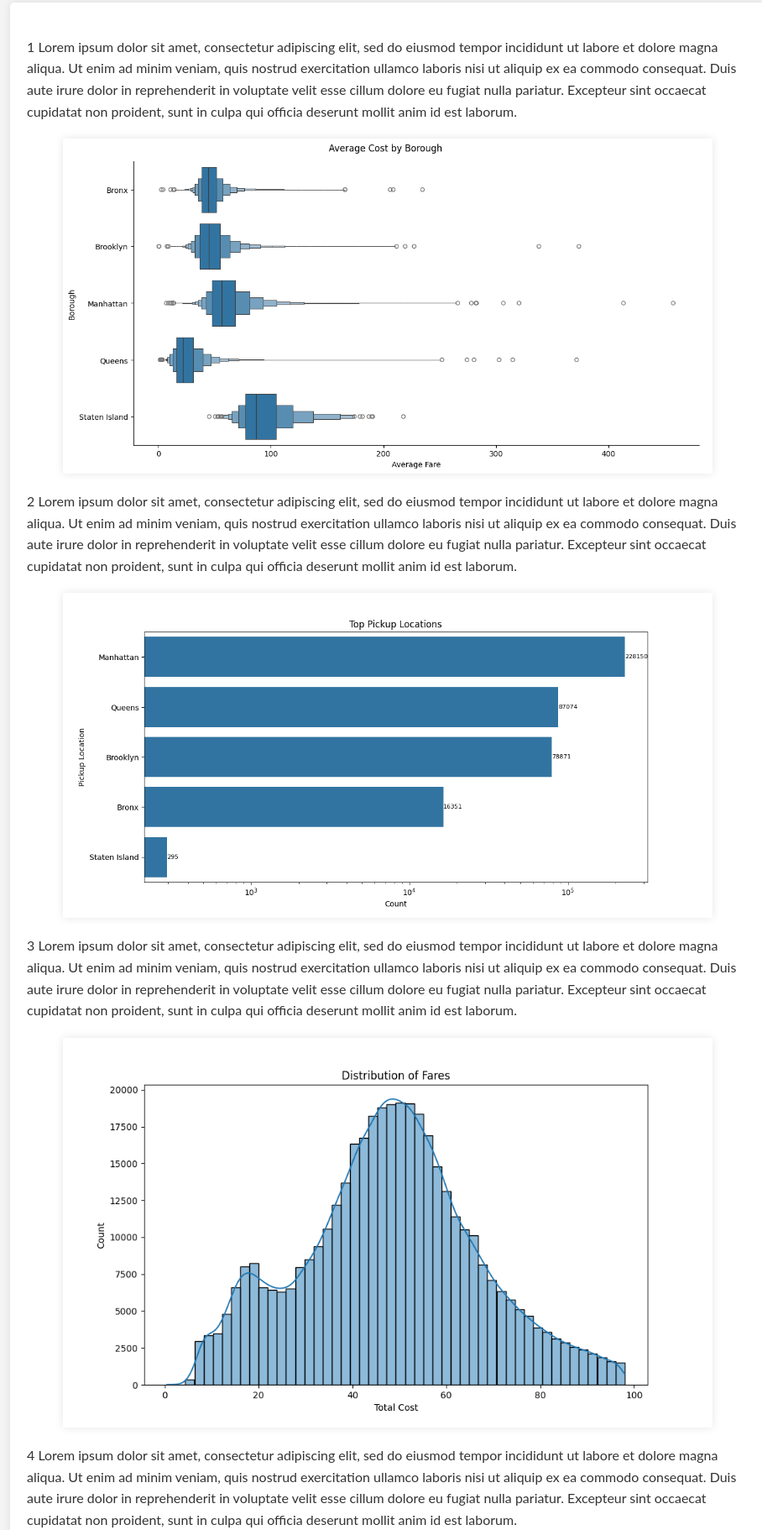
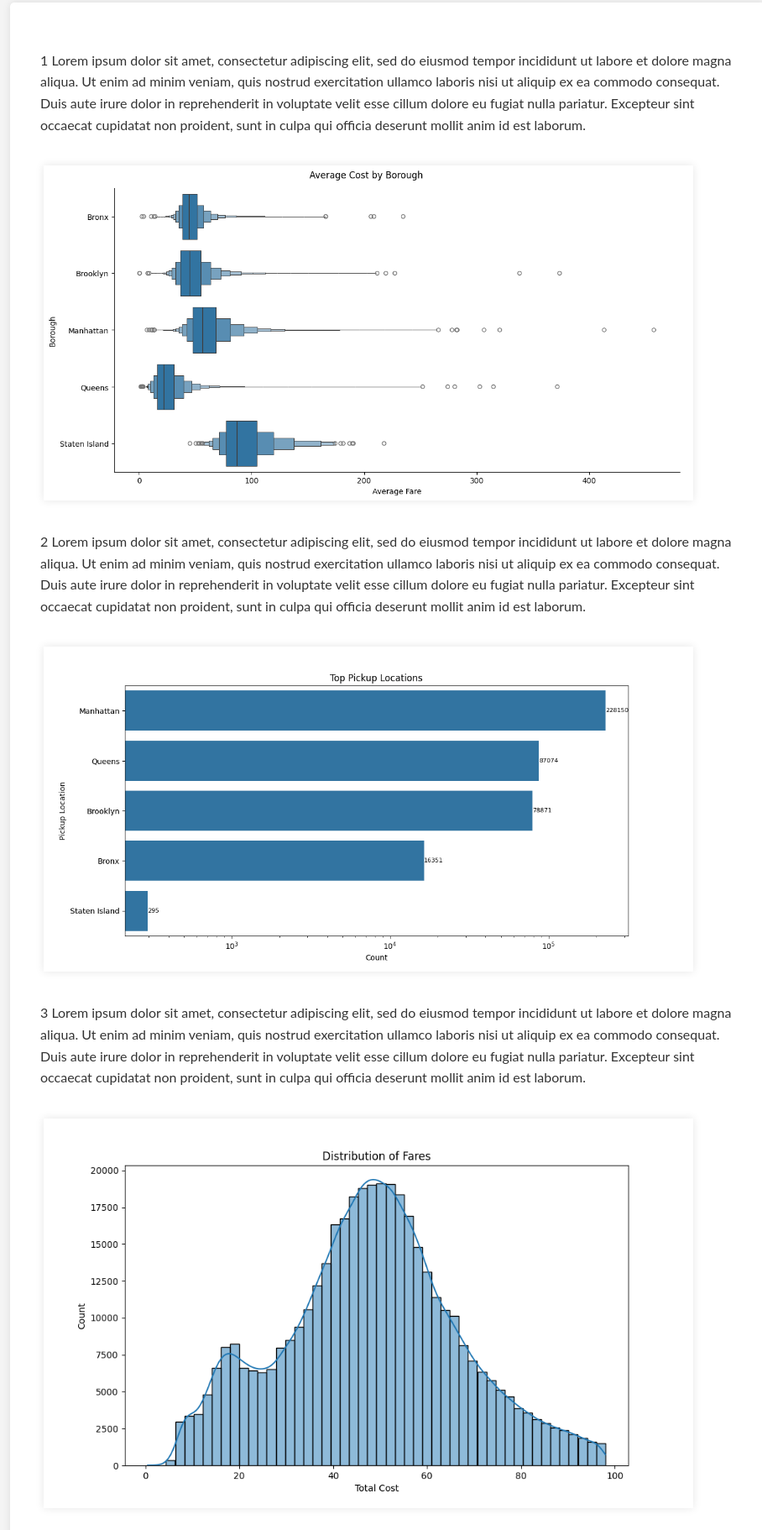
Before and after one commit to mdlarson/Taxi-Fare-Prediction-C964, a Flask app: page /summary in a window 1280 px wide. Shown: the part 168-1990 px from the top of the page at 84% size, without its empty margins (178-1086 px from the left). Run offline with Flask 3, Linux system fonts and the light colour scheme; parts of the project's set-up code (start-up, migrations or seed data) failed here and were passed over.

Commit message:
Update paragraph styles + alignment

```diff
--- a/static/style.css
+++ b/static/style.css
@@ -12,6 +12,10 @@ body {
     background-color: #f4f4f4;
     color: #333;
     padding: 20px;
+}
+
+body p {
+    margin: 1rem;
 }
 
 /* Header styling */
@@ -144,7 +148,7 @@ div.viz {
     display: flex;
     flex-direction: column;
     justify-content: space-around;
-    align-items: center;
+    align-items: left;
 }
 
 div.viz img {
```
